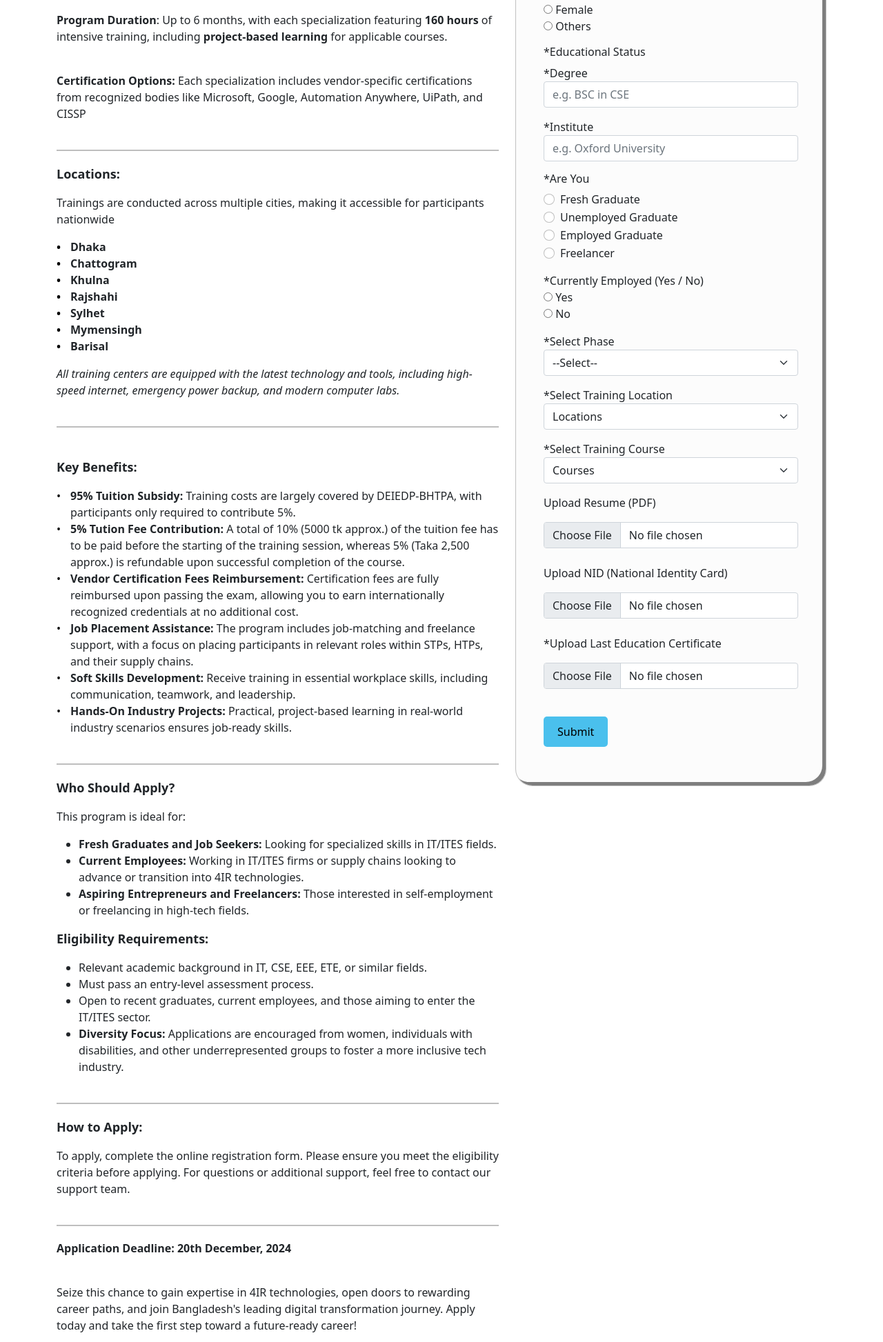
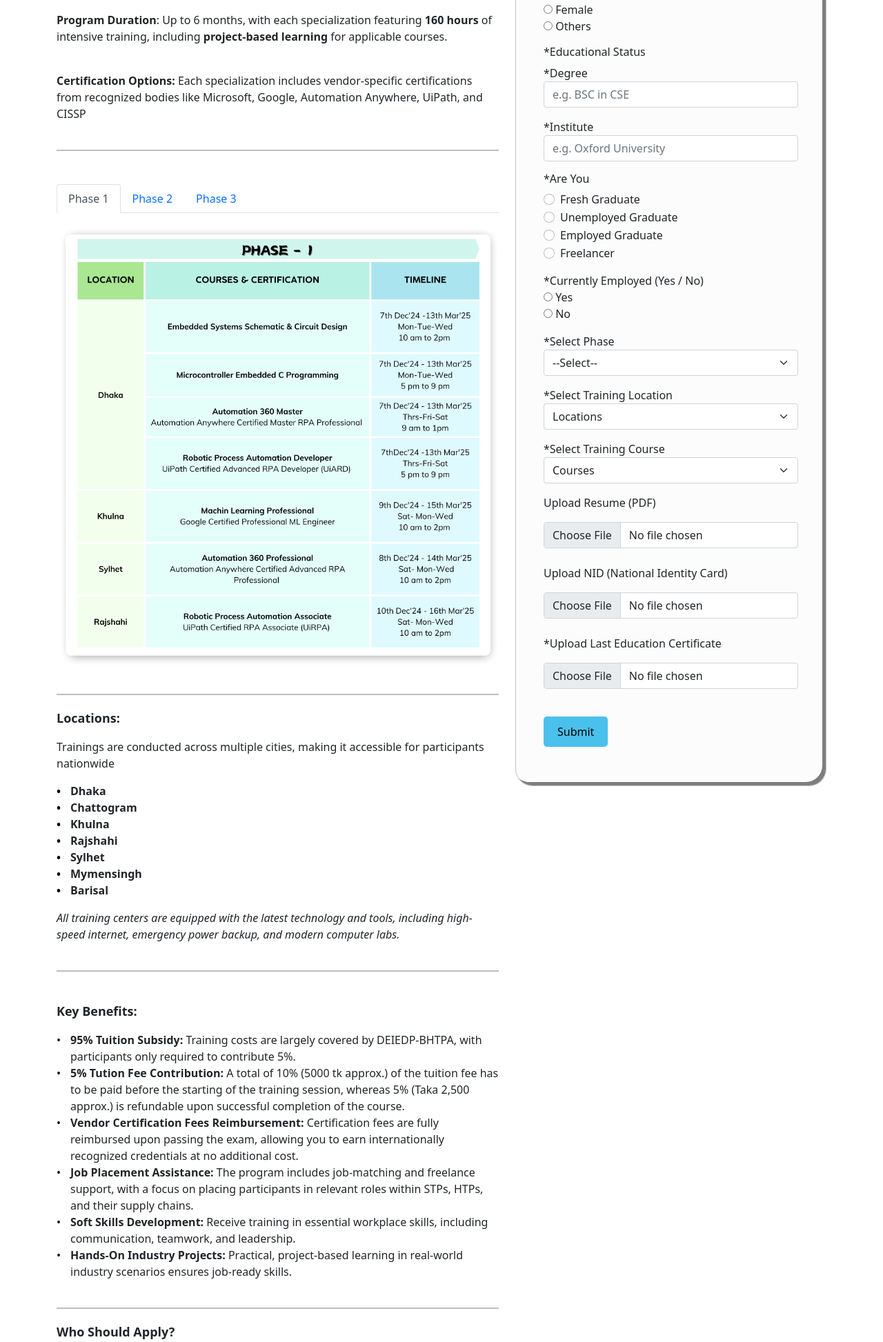
Before and after one commit to tamjidaWeb/4ir-training, a PHP site: page / in a window 1280 px wide. Shown: the part 910-2856 px from the top of the page at 69% size. Run offline with PHP 8.4, Linux system fonts and the light colour scheme; some libraries are stand-ins or nearby versions.

Commit message:
update image

```diff
--- a/index.php
+++ b/index.php
@@ -21,11 +21,13 @@ session_start();
         .mobile_responsive {
             display: none;
         }
+
         @media (max-width: 768px) {
             .mobile_responsive {
                 display: inline-block;
                 width: 100%;
             }
+
             .load_for_mobile_device {
                 display: none;
             }
@@ -188,6 +190,77 @@ session_start();
                         </p>
 
                         <hr/>
+                        <div class="row mt-5">
+                            <div class="col-12">
+                                <!-- Tabs Navigation -->
+                                <ul class="nav nav-tabs" id="phaseTab" role="tablist">
+                                    <li class="nav-item" role="presentation">
+                                        <a class="nav-link active" id="phase1-tab" data-bs-toggle="tab" href="#phase1" role="tab" aria-controls="phase1" aria-selected="true">Phase
+                                            1</a>
+                                    </li>
+                                    <li class="nav-item" role="presentation">
+                                        <a class="nav-link" id="phase2-tab" data-bs-toggle="tab" href="#phase2" role="tab" aria-controls="phase2" aria-selected="false">Phase 2</a>
+                                    </li>
+                                    <li class="nav-item" role="presentation">
+                                        <a class="nav-link" id="phase3-tab" data-bs-toggle="tab" href="#phase3" role="tab" aria-controls="phase3" aria-selected="false">Phase 3</a>
+                                    </li>
+                                </ul>
+
+                                <!-- Tab Content -->
+                                <div class="tab-content mt-3" id="phaseTabContent">
+                                    <!-- Phase 1 -->
+                                    <div
+                                            class="tab-pane fade show active"
+                                            id="phase1"
+                                            role="tabpanel"
+                                            aria-labelledby="phase1-tab">
+                                        <div class="row">
+                                            <div
+                                                    class="col-12 col-md-12">
+                                                <img
+                                                        src="image/2.png"
+                                                        alt="Phase 1 Image"
+                                                        class="img-fluid"/>
+                                            </div>
+                                        </div>
+                                    </div>
+                                    <!-- Phase 2 -->
+                                    <div
+                                            class="tab-pane fade"
+                                            id="phase2"
+                                            role="tabpanel"
+                                            aria-labelledby="phase2-tab">
+                                        <div class="row">
+                                            <div
+                                                    class="col-12 col-md-12">
+                                                <img
+                                                        src="image/3.png"
+                                                        alt="Phase 2 Image"
+                                                        class="img-fluid"/>
+                                            </div>
+                                        </div>
+                                    </div>
+                                    <!-- Phase 3 -->
+                                    <div
+                                            class="tab-pane fade"
+                                            id="phase3"
+                                            role="tabpanel"
+                                            aria-labelledby="phase3-tab">
+                                        <div class="row">
+                                            <div
+                                                    class="col-12 col-md-12">
+                                                <img
+                                                        src="image/4.png"
+                                                        alt="Phase 3 Image"
+                                                        class="img-fluid"/>
+                                            </div>
+                                        </div>
+                                    </div>
+                                </div>
+                            </div>
+                        </div>
+
+                        <hr/>
 
                         <p class="pclass" id="locations">Locations:</p>
 
@@ -318,7 +391,7 @@ session_start();
                         <hr/>
 
                         <p class="pclass">
-                            Application Deadline: 20th December, 2024
+                            Application Deadline: 7th December, 2024
                         </p>
 
                         <br/>
@@ -487,99 +560,48 @@ session_start();
                                             Google, Automation Anywhere, UiPath,
                                             and CISSP
                                         </p>
-                                        <div class="container mt-5">
+                                        <div class="row mt-5">
+                                            <div class="col-12">
                                                 <!-- Tabs Navigation -->
-                                            <ul
-                                                    class="nav nav-tabs"
-                                                    id="phaseTab"
-                                                    role="tablist">
-                                                <li
-                                                        class="nav-item"
-                                                        role="presentation">
-                                                    <a
-                                                            class="nav-link active"
-                                                            id="phase1-tab"
-                                                            data-bs-toggle="tab"
-                                                            href="#phase1"
-                                                            role="tab"
-                                                            aria-controls="phase1"
-                                                            aria-selected="true">Phase 1</a>
+                                                <ul class="nav nav-tabs" id="customPhaseTab" role="tablist">
+                                                    <li class="nav-item" role="presentation">
+                                                        <a class="nav-link active" id="customPhase1-tab" data-bs-toggle="tab" href="#customPhase1" role="tab"
+                                                           aria-controls="customPhase1" aria-selected="true">Phase 1</a>
                                                     </li>
-                                                <li
-                                                        class="nav-item"
-                                                        role="presentation">
-                                                    <a
-                                                            class="nav-link"
-                                                            id="phase2-tab"
-                                                            data-bs-toggle="tab"
-                                                            href="#phase2"
-                                                            role="tab"
-                                                            aria-controls="phase2"
+                                                    <li class="nav-item" role="presentation">
+                                                        <a class="nav-link" id="customPhase2-tab" data-bs-toggle="tab" href="#customPhase2" role="tab" aria-controls="customPhase2"
                                                            aria-selected="false">Phase 2</a>
                                                     </li>
-                                                <li
-                                                        class="nav-item"
-                                                        role="presentation">
-                                                    <a
-                                                            class="nav-link"
-                                                            id="phase3-tab"
-                                                            data-bs-toggle="tab"
-                                                            href="#phase3"
-                                                            role="tab"
-                                                            aria-controls="phase3"
+                                                    <li class="nav-item" role="presentation">
+                                                        <a class="nav-link" id="customPhase3-tab" data-bs-toggle="tab" href="#customPhase3" role="tab" aria-controls="customPhase3"
                                                            aria-selected="false">Phase 3</a>
                                                     </li>
                                                 </ul>
 
                                                 <!-- Tab Content -->
-                                            <div
-                                                    class="tab-content mt-3"
-                                                    id="phaseTabContent">
+                                                <div class="tab-content mt-3" id="customPhaseTabContent">
                                                     <!-- Phase 1 -->
-                                                <div
-                                                        class="tab-pane fade show active"
-                                                        id="phase1"
-                                                        role="tabpanel"
-                                                        aria-labelledby="phase1-tab">
+                                                    <div class="tab-pane fade show active" id="customPhase1" role="tabpanel" aria-labelledby="customPhase1-tab">
                                                         <div class="row">
-                                                        <div
-                                                                class="col-12 col-md-12">
-                                                            <img
-                                                                    src="image/2.png"
-                                                                    alt="Phase 1 Image"
-                                                                    class="img-fluid"/>
+                                                            <div class="col-12 col-md-12">
+                                                                <img src="image/2.png" alt="Phase 1 Image" class="img-fluid"/>
                                                             </div>
                                                         </div>
                                                     </div>
                                                     <!-- Phase 2 -->
-                                                <div
-                                                        class="tab-pane fade"
-                                                        id="phase2"
-                                                        role="tabpanel"
-                                                        aria-labelledby="phase2-tab">
+                                                    <div class="tab-pane fade" id="customPhase2" role="tabpanel" aria-labelledby="customPhase2-tab">
                                                         <div class="row">
-                                                        <div
-                                                                class="col-12 col-md-12">
-                                                            <img
-                                                                    src="image/3.png"
-                                                                    alt="Phase 2 Image"
-                                                                    class="img-fluid"/>
+                                                            <div class="col-12 col-md-12">
+                                                                <img src="image/3.png" alt="Phase 2 Image" class="img-fluid"/>
                                                             </div>
                                                         </div>
                                                     </div>
                                                     <!-- Phase 3 -->
-                                                <div
-                                                        class="tab-pane fade"
-                                                        id="phase3"
-                                                        role="tabpanel"
-                                                        aria-labelledby="phase3-tab">
+                                                    <div class="tab-pane fade" id="customPhase3" role="tabpanel" aria-labelledby="customPhase3-tab">
                                                         <div class="row">
-                                                        <div
-                                                                class="col-12 col-md-12">
-                                                            <img
-                                                                    src="image/4.png"
-                                                                    alt="Phase 3 Image"
-                                                                    class="img-fluid"/>
+                                                            <div class="col-12 col-md-12">
+                                                                <img src="image/4.png" alt="Phase 3 Image" class="img-fluid"/>
+                                                            </div>
                                                         </div>
                                                     </div>
                                                 </div>
@@ -887,7 +909,7 @@ session_start();
                                         <hr/>
 
                                         <p class="pclass">
-                                            Application Deadline: 26th November,
+                                            Application Deadline: 7th December,
                                             2024
                                         </p>
 
```
Also changed, not shown: image/3.png. Lines whose indentation alone changed are shown as unchanged.
